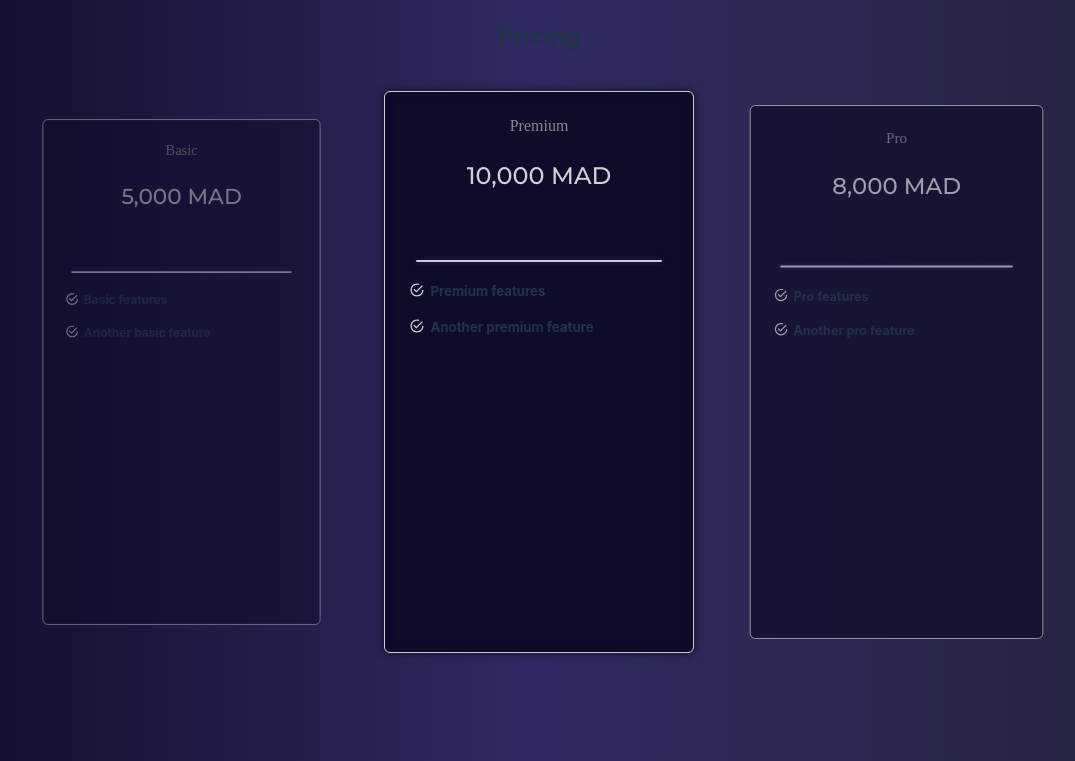
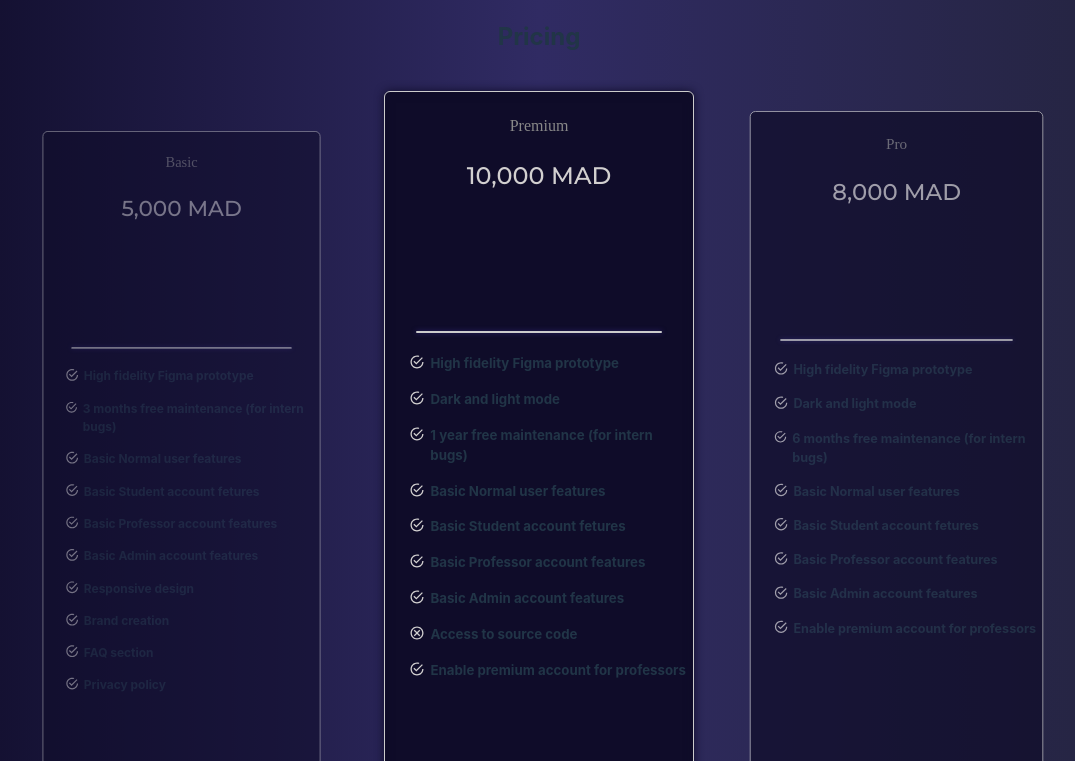
Before and after one commit to ouahlineomaima/pricing, a React (Vite) app: page / in a window 1280 px wide. Shown: the part 1279-2040 px from the top of the page, without its empty margins (101-1176 px from the left). Built offline with nearby package versions, Linux system fonts and the light colour scheme.

Commit message:
Adding features 2

```diff
--- a/src/App.css
+++ b/src/App.css
@@ -31,13 +31,10 @@ table td, table th {
   padding: 8px;
 }
 
-
-table tr:hover {opacity: 0.5;}
-
 table th {
   padding-top: 12px;
   padding-bottom: 12px;
   text-align: centre;
-  background-color: #888;
+  background-color: #88888828;
   color: white;
 }
--- a/src/App.jsx
+++ b/src/App.jsx
@@ -14,8 +14,15 @@ function App() {
     title: 'Premium',
     price: '10,000 MAD',
     features: [
-      { text: 'Premium features', icon: <IoMdCheckmarkCircleOutline color='#d2d0d0' /> },
-      { text: 'Another premium feature', icon: <IoMdCheckmarkCircleOutline color='#d2d0d0' /> },
+      { text: 'High fidelity Figma prototype', icon: <IoMdCheckmarkCircleOutline color='#d2d0d0' /> },
+      { text: 'Dark and light mode', icon: <IoMdCheckmarkCircleOutline color='#d2d0d0' /> },
+      { text: '1 year free maintenance (for intern bugs)', icon: <IoMdCheckmarkCircleOutline color='#d2d0d0' /> },
+      { text: 'Basic Normal user features', icon: <IoMdCheckmarkCircleOutline color='#d2d0d0' /> },
+      { text: 'Basic Student account fetures', icon: <IoMdCheckmarkCircleOutline color='#d2d0d0' /> },
+      { text: 'Basic Professor account features', icon: <IoMdCheckmarkCircleOutline color='#d2d0d0' /> },
+      { text: 'Basic Admin account features', icon: <IoMdCheckmarkCircleOutline color='#d2d0d0' /> },
+      { text: 'Access to source code', icon: <IoMdCloseCircleOutline color='#d2d0d0' /> },
+      { text: 'Enable premium account for professors', icon: <IoMdCheckmarkCircleOutline color='#d2d0d0' /> },
       // ... add more features
     ],
   };
@@ -24,8 +31,14 @@ function App() {
     title: 'Pro',
     price: '8,000 MAD',
     features: [
-      { text: 'Pro features', icon: <IoMdCheckmarkCircleOutline color='#d2d0d0' /> },
-      { text: 'Another pro feature', icon: <IoMdCheckmarkCircleOutline color='#d2d0d0' /> },
+      { text: 'High fidelity Figma prototype', icon: <IoMdCheckmarkCircleOutline color='#d2d0d0' /> },
+      { text: 'Dark and light mode', icon: <IoMdCheckmarkCircleOutline color='#d2d0d0' /> },
+      { text: '6 months free maintenance (for intern bugs)', icon: <IoMdCheckmarkCircleOutline color='#d2d0d0' /> },
+      { text: 'Basic Normal user features', icon: <IoMdCheckmarkCircleOutline color='#d2d0d0' /> },
+      { text: 'Basic Student account fetures', icon: <IoMdCheckmarkCircleOutline color='#d2d0d0' /> },
+      { text: 'Basic Professor account features', icon: <IoMdCheckmarkCircleOutline color='#d2d0d0' /> },
+      { text: 'Basic Admin account features', icon: <IoMdCheckmarkCircleOutline color='#d2d0d0' /> },
+      { text: 'Enable premium account for professors', icon: <IoMdCheckmarkCircleOutline color='#d2d0d0' /> },
       // ... add more features
     ],
   };
@@ -34,8 +47,17 @@ function App() {
     title: 'Basic',
     price: '5,000 MAD',
     features: [
-      { text: 'Basic features', icon: <IoMdCheckmarkCircleOutline color='#d2d0d0' /> },
-      { text: 'Another basic feature', icon: <IoMdCheckmarkCircleOutline color='#d2d0d0' /> },
+      { text: 'High fidelity Figma prototype', icon: <IoMdCheckmarkCircleOutline color='#d2d0d0' /> },
+      { text: '3 months free maintenance (for intern bugs)', icon: <IoMdCheckmarkCircleOutline color='#d2d0d0' /> },
+      { text: 'Basic Normal user features', icon: <IoMdCheckmarkCircleOutline color='#d2d0d0' /> },
+      { text: 'Basic Student account fetures', icon: <IoMdCheckmarkCircleOutline color='#d2d0d0' /> },
+      { text: 'Basic Professor account features', icon: <IoMdCheckmarkCircleOutline color='#d2d0d0' /> },
+      { text: 'Basic Admin account features', icon: <IoMdCheckmarkCircleOutline color='#d2d0d0' /> },
+      { text: 'Responsive design', icon: <IoMdCheckmarkCircleOutline color='#d2d0d0' /> },
+      { text: 'Brand creation', icon: <IoMdCheckmarkCircleOutline color='#d2d0d0' /> },
+      { text: 'FAQ section', icon: <IoMdCheckmarkCircleOutline color='#d2d0d0' /> },
+      { text: 'Privacy policy', icon: <IoMdCheckmarkCircleOutline color='#d2d0d0' /> },
+
       // ... add more features
     ],
   };
--- a/src/cards.css
+++ b/src/cards.css
@@ -9,7 +9,8 @@
 
   .card {
     width: 24vw;
-    height: 70vh;
+    height: auto;
+    min-height: 70vh;
     border: 0.1px solid #ccc;
     border-radius: 6px;
     transition: transform 0.3s ease-in-out;
```
